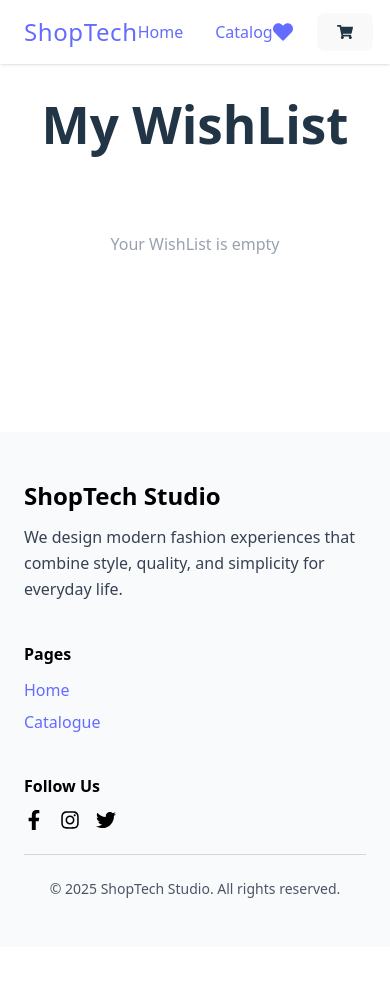
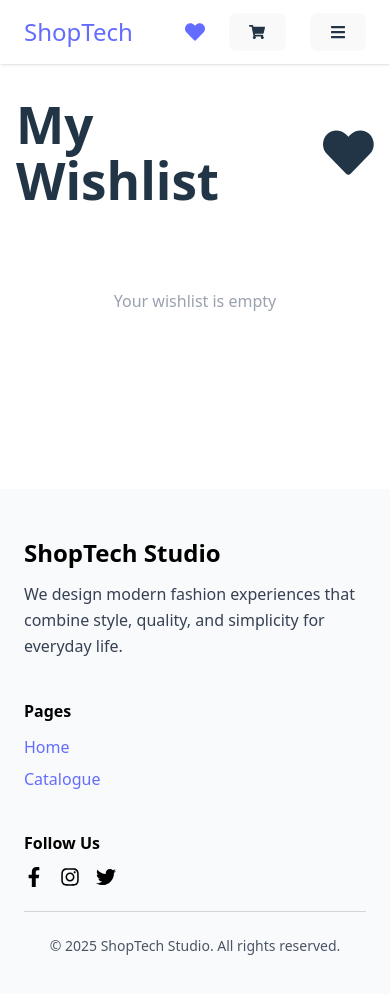
Before and after one commit to yassin701/ShopTech, a React (Vite) app: page /WishList in a window 390 px wide. Shown: the top 994 px of the page. Before the commit the page ends 947 px from the top, so only its background shows below. Built offline with nearby package versions, Linux system fonts and the light colour scheme.

Commit message:
Add menu bar and change style of wishlist

```diff
--- a/src/Components/Navbar.jsx
+++ b/src/Components/Navbar.jsx
@@ -1,42 +1,42 @@
 import { useState } from 'react'
 import { Link } from 'react-router-dom'
-import { FaShoppingCart, FaHeart } from 'react-icons/fa'
+import { FaShoppingCart, FaHeart, FaBars, FaTimes } from 'react-icons/fa'
 import { useSelector } from 'react-redux'
 import CartSidbar from './CartSidbar'
 
 export default function Navbar() {
-  const [openCart, setOpenCart] = useState(false);
+  const [openCart, setOpenCart] = useState(false)
+  const [openMenu, setOpenMenu] = useState(false)
 
-  // Cart quantity
-  const totalQuantity = useSelector((state) => state.cart.totalQuantity);
-
-  // Wishlist items
-  const WishlistItems = useSelector((state) => state.WishList.WishlistItems || []);
+  const totalQuantity = useSelector((state) => state.cart.totalQuantity)
+  const WishlistItems = useSelector(
+    (state) => state.WishList.WishlistItems || []
+  )
 
   return (
     <>
-      <nav className="fixed top-0 w-full z-50 bg-white/50 backdrop-blur shadow">
+      <nav className="fixed top-0 w-full z-50 bg-white/70 backdrop-blur shadow">
         <div className="max-w-7xl mx-auto px-6 h-16 flex items-center justify-between relative">
 
           {/* Logo */}
-          <div className="text-2xl font-bold tracking-wide">
+          <div className="text-2xl font-bold">
             <Link to="/">ShopTech</Link>
           </div>
 
-          {/* Links */}
-          <div className="flex gap-8 text-gray-700 font-medium">
-            <Link to="/" className="hover:text-black transition">Home</Link>
-            <Link to="/catalogue" className="hover:text-black transition">Catalog</Link>
+          {/* Desktop Links */}
+          <div className="hidden md:flex gap-8 font-medium text-gray-700">
+            <Link to="/" className="hover:text-black">Home</Link>
+            <Link to="/catalogue" className="hover:text-black">Catalog</Link>
           </div>
 
-          {/* Icons */}
+          {/* Icons (ALWAYS visible) */}
           <div className="flex items-center gap-6 relative">
 
             {/* Wishlist */}
-            <Link to="/WishList" className="relative text-xl hover:text-black transition">
+            <Link to="/WishList" className="relative text-xl">
               <FaHeart />
               {WishlistItems.length > 0 && (
-                <span className="absolute -top-2 -right-2 w-4 h-4 bg-black text-white text-xs font-bold rounded-full flex items-center justify-center">
+                <span className="absolute -top-2 -right-2 w-4 h-4 bg-black text-white text-xs rounded-full flex items-center justify-center">
                   {WishlistItems.length}
                 </span>
               )}
@@ -44,19 +44,47 @@ export default function Navbar() {
 
             {/* Cart */}
             <button
-              className="relative text-xl hover:text-black cursor-pointer transition"
+              className="relative text-xl"
               onClick={() => setOpenCart(true)}
             >
               <FaShoppingCart />
               {totalQuantity > 0 && (
-                <span className="absolute -top-2 -right-2 w-4 h-4 bg-black text-white text-xs font-bold rounded-full flex items-center justify-center">
+                <span className="absolute -top-2 -right-2 w-4 h-4 bg-black text-white text-xs rounded-full flex items-center justify-center">
                   {totalQuantity}
                 </span>
               )}
             </button>
 
+            {/* Burger (mobile only) */}
+            <button
+              className="md:hidden text-xl"
+              onClick={() => setOpenMenu(!openMenu)}
+            >
+              {openMenu ? <FaTimes /> : <FaBars />}
+            </button>
           </div>
         </div>
+
+        {/* Mobile Menu (ONLY links) */}
+        {openMenu && (
+          <div className="md:hidden bg-white shadow px-6 py-4 space-y-4">
+            <Link
+              to="/"
+              onClick={() => setOpenMenu(false)}
+              className="block font-medium"
+            >
+              Home
+            </Link>
+
+            <Link
+              to="/catalogue"
+              onClick={() => setOpenMenu(false)}
+              className="block font-medium"
+            >
+              Catalog
+            </Link>
+          </div>
+        )}
       </nav>
 
       <CartSidbar open={openCart} onClose={() => setOpenCart(false)} />
--- a/src/Components/ProductCard.jsx
+++ b/src/Components/ProductCard.jsx
@@ -44,7 +44,7 @@ export default function ProductCard({ product }) {
         <button
           onClick={() => dispatch(AddWishlist(product))}
           className={`mt-7 transition cursor-pointer ${
-            isLiked ? 'text-black' : 'text-gray-400'
+            isLiked ? 'text-red-400' : 'text-gray-400'
           }`}
         >
           <FaHeart size={20} />
--- a/src/pages/WishList.jsx
+++ b/src/pages/WishList.jsx
@@ -1,49 +1,80 @@
-import React from 'react'
-import { useSelector, useDispatch } from 'react-redux'
-import { FaTrash } from 'react-icons/fa'
-import { removeFromWishlist } from "../lib/WishList"
+import React from "react";
+import { useSelector, useDispatch } from "react-redux";
+import { FaHeart, FaTrash } from "react-icons/fa";
+import { addToCart } from '../lib/CartSlice';
+import { removeFromWishlist } from "../lib/WishList";
+import products from '../data/Product';
+
 
 export default function WishList() {
   const dispatch = useDispatch();
   const { WishlistItems } = useSelector((state) => state.WishList);
 
   return (
-    <div className='max-w-7xl mx-auto py-24'>
-      <h1 className='flex items-center justify-center text-2xl font-bold mb-6 gap-3'>
-        My WishList
-      </h1>
+    <div className="max-w-7xl mx-auto px-4 py-24">
+      <h1 className=" flex items-center justify-center text-3xl font-bold mb-10 gap-4">My Wishlist <FaHeart/></h1>
 
       {WishlistItems.length > 0 ? (
-        <div className='grid grid-cols-1 md:grid-cols-3 gap-6'>
+        <div className="bg-white rounded-xl shadow-sm overflow-hidden">
+
+          {/* Table Header */}
+          <div className="grid grid-cols-12 px-6 py-4 border-b text-sm font-semibold text-gray-500">
+            <div className="col-span-5">Product</div>
+            <div className="col-span-2">Price</div>
+            <div className="col-span-2">Stock</div>
+            <div className="col-span-3 text-right">Actions</div>
+          </div>
+
+          {/* Items */}
           {WishlistItems.map((item) => (
-            <div key={item.id} className='bg-white rounded-xl shadow p-4 flex flex-col items-center'>
-
-              {/* Product image */}
+            <div
+              key={item.id}
+              className="grid grid-cols-12 items-center px-6 py-5 border-b hover:bg-gray-50 transition"
+            >
+              {/* Product */}
+              <div className="col-span-5 flex items-center gap-4">
                 <img
                   src={item.image}
                   alt={item.name}
-                className='w-full h-48 object-cover rounded-xl mb-4'
+                  className="w-16 h-16 object-cover rounded-lg border"
                 />
+                <div>
+                  <h2 className="font-semibold text-gray-800">
+                    {item.name}
+                  </h2>
+                </div>
+              </div>
 
-              {/* Product info */}
-              <h2 className='font-semibold text-lg'>{item.name}</h2>
-              <p className='text-gray-500 mb-4'>{item.price} MAD</p>
+              {/* Price */}
+              <div className="col-span-2 font-medium text-gray-700">
+                {item.price} MAD
+              </div>
 
-              {/* Remove button */}
+              {/* Stock */}
+              <div className="col-span-2">
+                <span className="text-green-600 font-medium">
+                  In Stock
+                </span>
+              </div>
+
+              {/* Actions */}
+              <div className="col-span-3 flex items-center justify-end gap-4">
+
                 <button
                   onClick={() => dispatch(removeFromWishlist(item.id))}
-                className='w-full flex items-center justify-center gap-2 bg-red-500 text-white py-2 rounded-lg hover:bg-red-600 transition'
+                  className="text-gray-400 hover:text-red-500 transition"
                 >
-                <FaTrash /> Remove
+                  <FaTrash size={20} />
                 </button>
+              </div>
             </div>
           ))}
         </div>
       ) : (
-        <p className='flex text-gray-400 items-center justify-center text-center mt-20 gap-2'>
-          Your WishList is empty
+        <p className="text-center text-gray-400 mt-20">
+          Your wishlist is empty
         </p>
       )}
     </div>
-  )
+  );
 }
```
Lines whose indentation alone changed are shown as unchanged.
